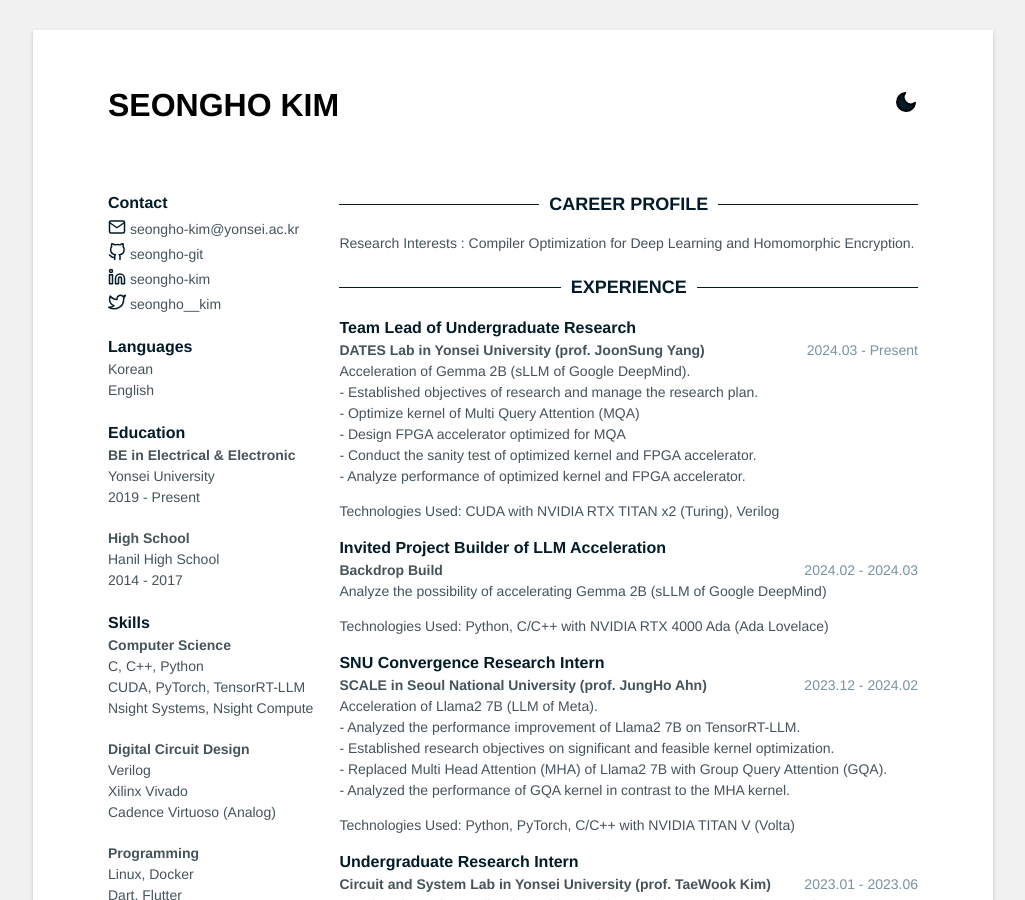
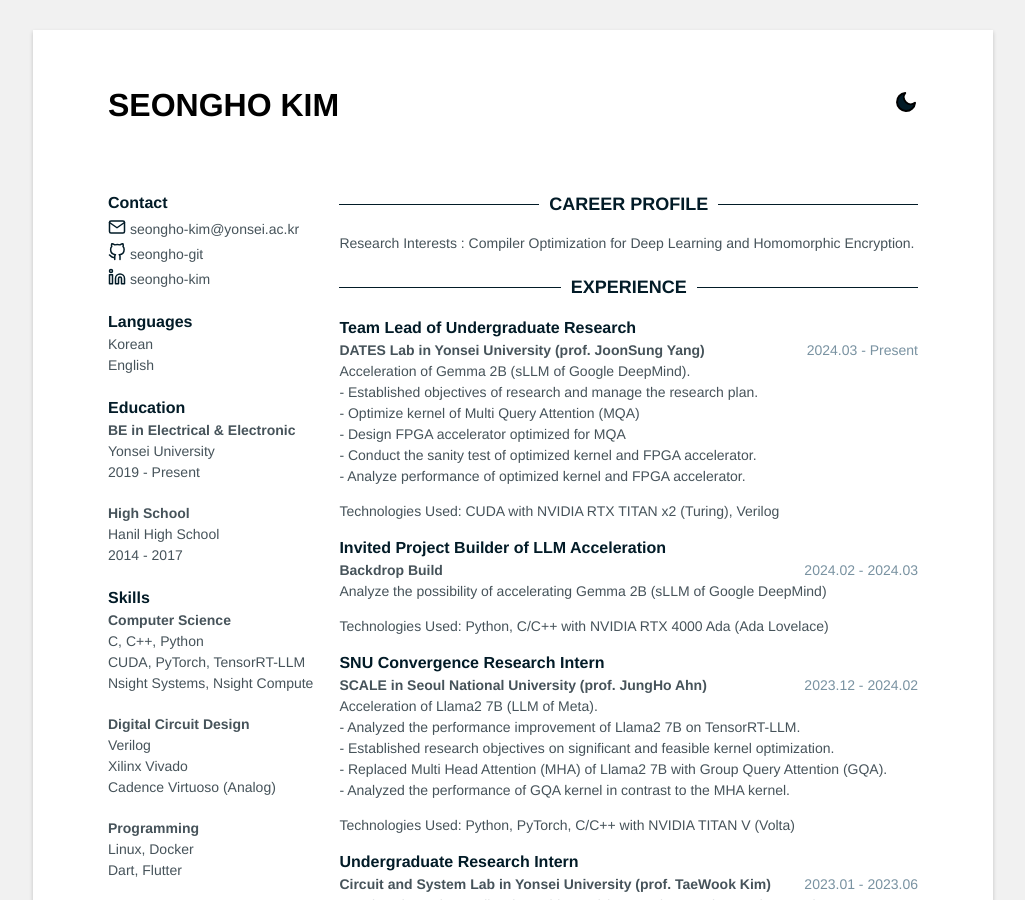
Before and after one commit to klue980/klue980.github.io, a Jekyll site: the page built from index.html, in a window 1280 px wide and 900 px high. Shown: the whole window, without its empty margins (127-1152 px from the left). Built offline with Jekyll 4.4.1, drawn with Linux system fonts in a browser that asks for light colours.

Commit message:
Update data.yml

```diff
--- a/_data/data.yml
+++ b/_data/data.yml
@@ -4,13 +4,12 @@
 
 # Sidebar
 contact:
-  email: klue980@gmail.com
   email: seongho-kim@yonsei.ac.kr
   github: seongho-git
   linkedin: seongho-kim
   phone:
   gitlab:
-  twitter: seongho__kim
+  twitter:
 
 languages:
   - idiom: Korean
```
